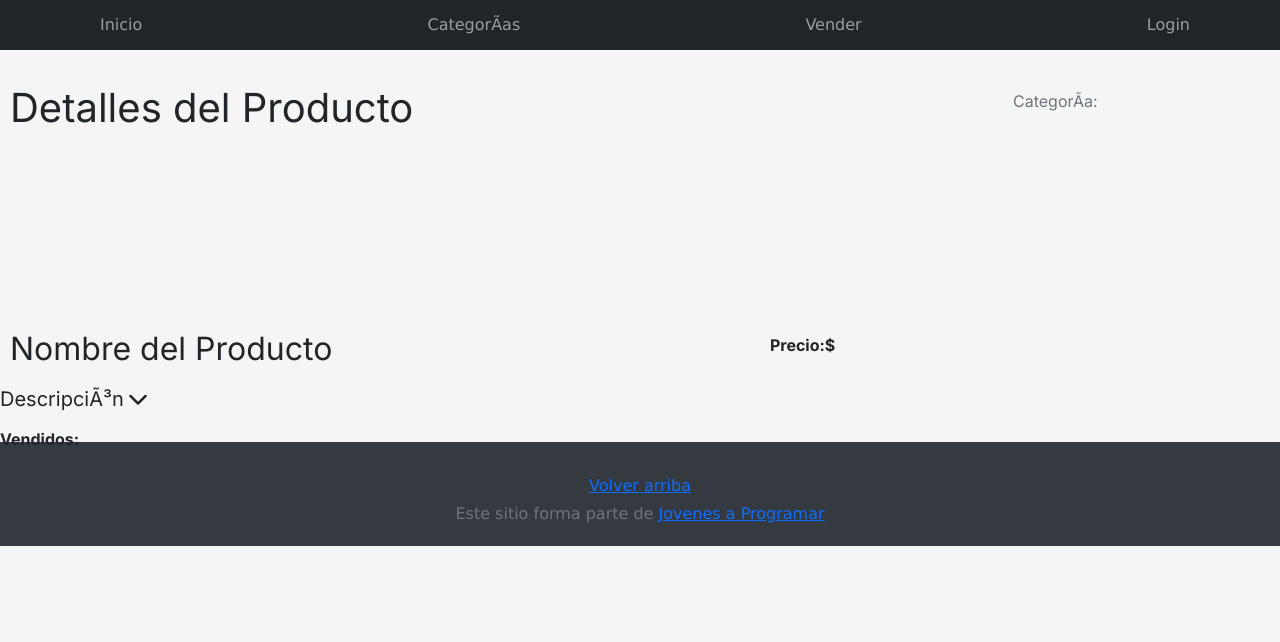
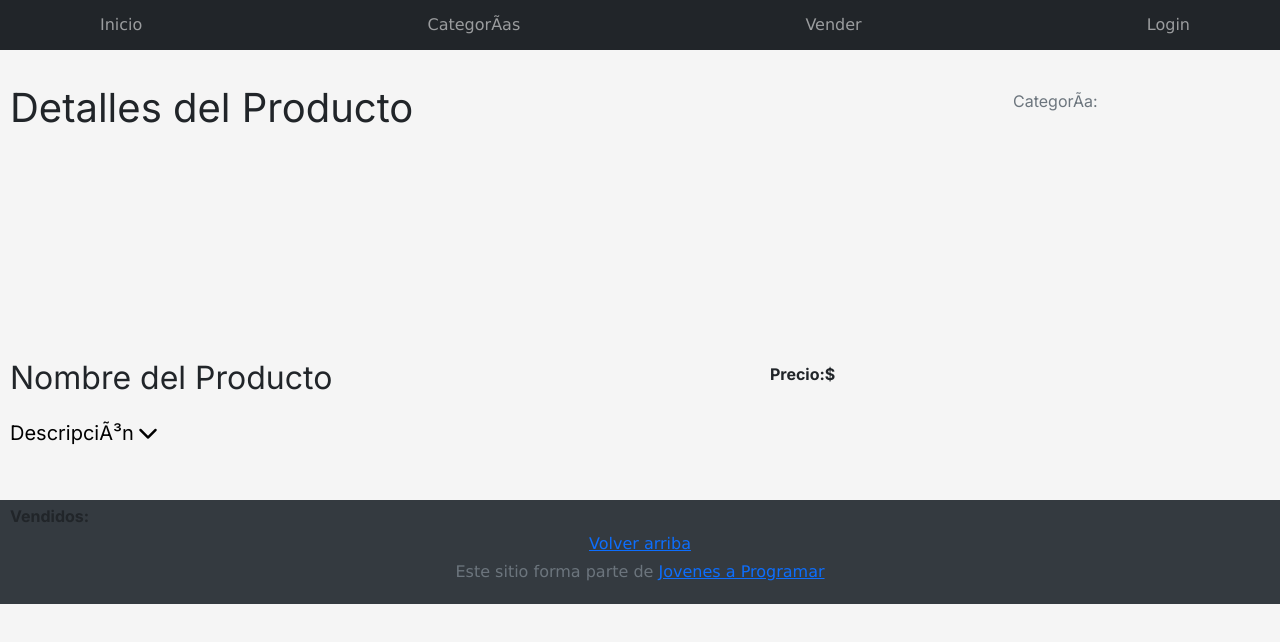
Before and after one commit to stefi1211/Proyecto_Final, a plain HTML site: page product-info.html in a window 1280 px wide. Drawn offline with Linux system fonts and the light colour scheme; files that its build step writes are made by us from their sources.

Commit message:
Add files via upload

```diff
--- a/product-info.html
+++ b/product-info.html
@@ -11,7 +11,7 @@
     <link href="css/bootstrap.min.css" rel="stylesheet">
     <link href="css/styles.css" rel="stylesheet">
     <link href="css/prototipo.css" rel="stylesheet">
-    <link rel="stylesheet" href="https://cdnjs.cloudflare.com/ajax/libs/font-awesome/6.0.0-beta3/css/all.min.css"
+    <link rel="stylesheet" href="https://cdnjs.cloudflare.com/ajax/libs/font-awesome/6.0.0-beta3/css/all.min.css">
 <body>
     <nav class="navbar navbar-expand-lg navbar-dark bg-dark p-1">
         <div class="container">
--- a/prototipo.css
+++ b/prototipo.css
@@ -59,13 +59,13 @@
 .related-images {
     display: flex;
     flex-wrap: wrap; /* Asegura que las imágenes relacionadas se envuelvan si no caben en una línea */
-    gap: 50px; /* Espacio entre imágenes */
+    gap: 30px; /* Espacio entre imágenes */
     margin-bottom: 20px; /* Espacio entre las imágenes y el footer */
 }
 
 .related-images img {
-    max-width: 150px;
-    max-height: 120px;
+    max-width: 100px;
+    max-height: 100px;
     cursor: pointer;
     transition: transform 0.3s;
 }
@@ -139,7 +139,8 @@
         flex: 1; /* Permitir que el contenido se expanda para evitar que el footer suba */
     }
     /* Estilo para el precio del producto */
-.product-price {
+.product-sold{
+    padding: 10px;
 }
 
 .product-category{
@@ -147,3 +148,11 @@
 width:257px;
 height:39px;
 }
+.title-description{
+    padding: 5px;
+    margin-left: 5px;
+    color: #000; /* Color opcional */
+}
+.product-description{
+    padding: 10px;
+}
```
